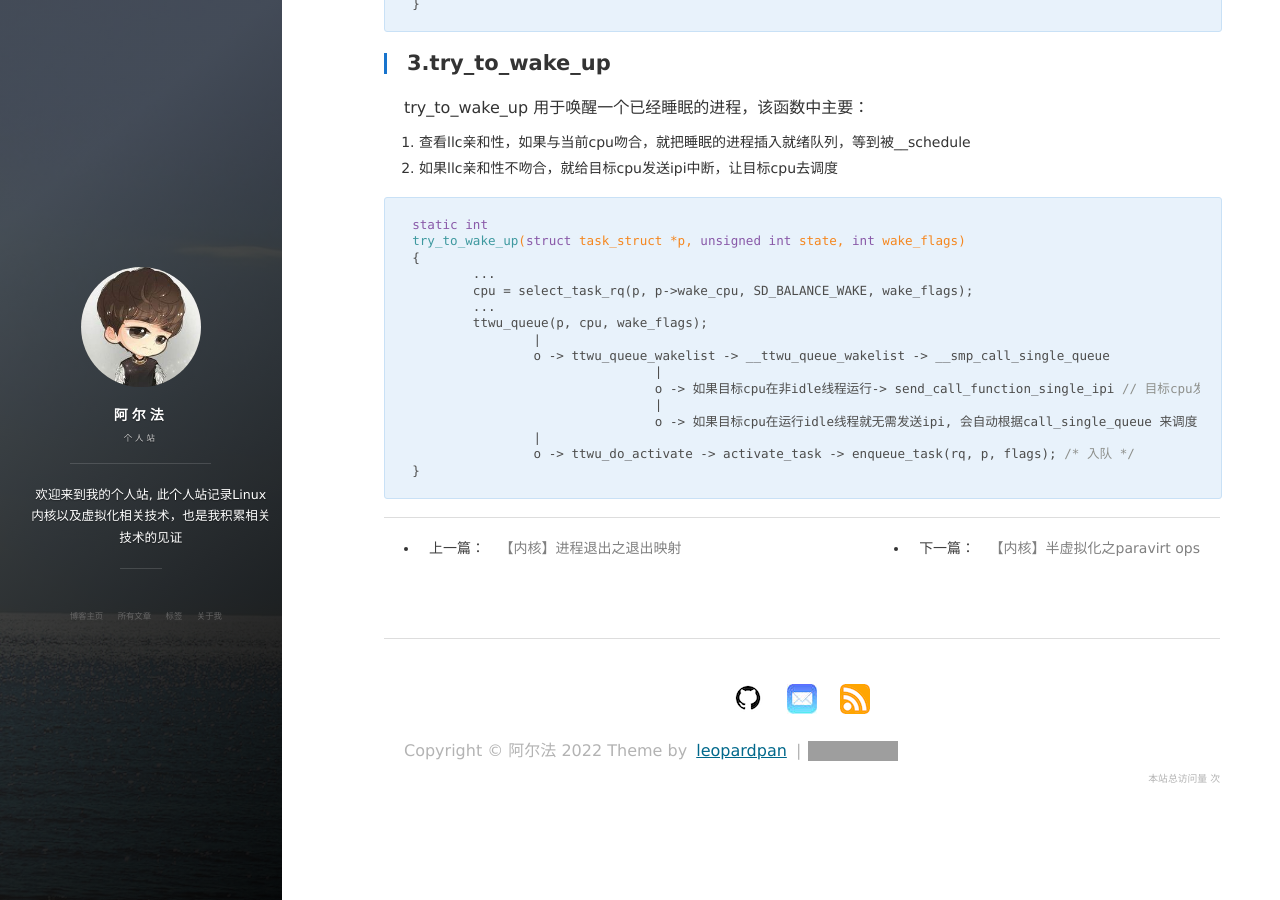
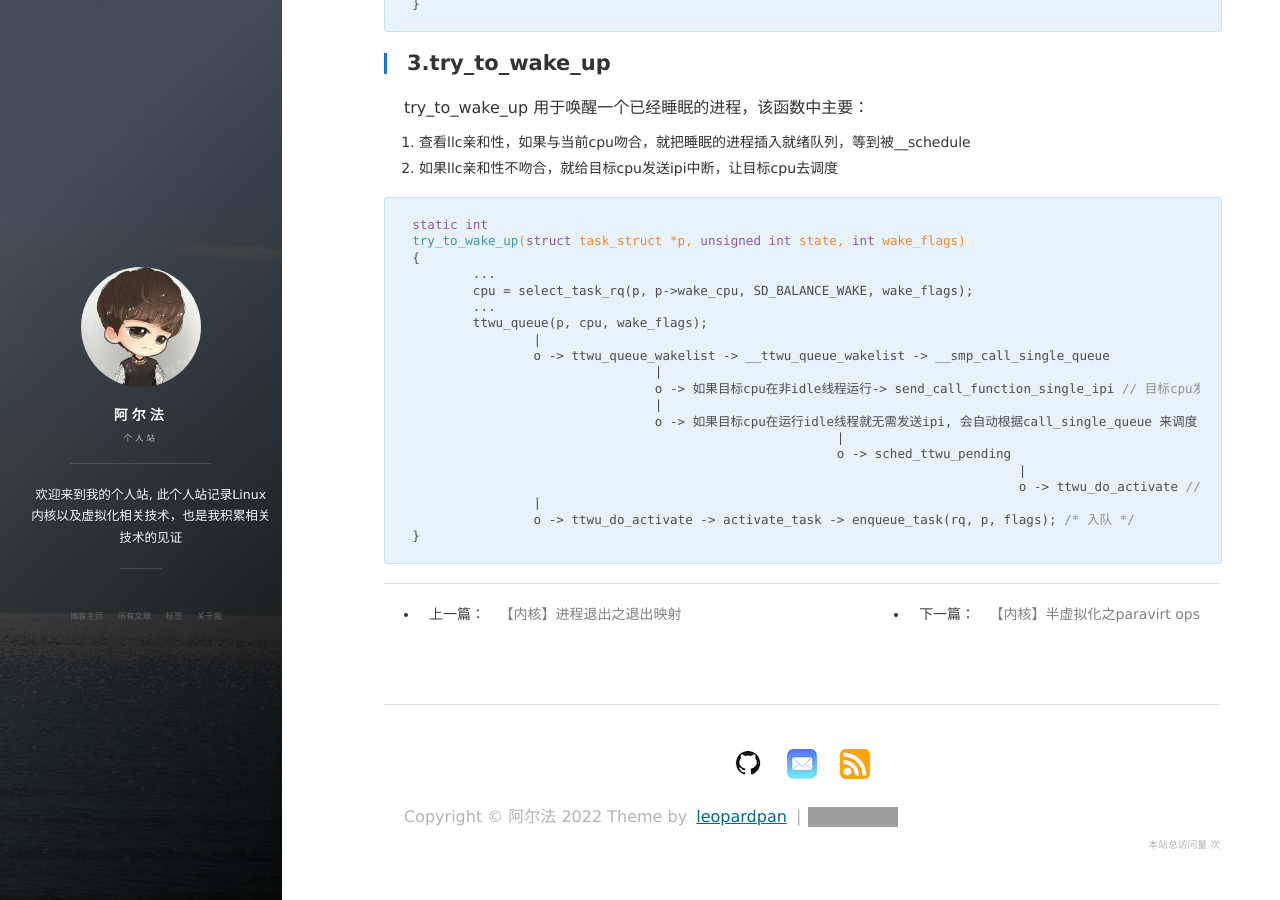
Before and after one commit to arafatms/arafatms.github.io, a Jekyll site: the page built from _posts/2022-10-12-KernelSchedule.md, in a window 1280 px wide and 900 px high, scrolled down 823 px. Built offline with Jekyll 4.4.1, drawn with Linux system fonts in a browser that asks for light colours; nearby versions of some CDN libraries; comment, search, counter and statistics services are not loaded; grey boxes are pictures that could not be loaded.

Commit message:
post: fix sched
Signed-off-by: arafatms <arafatms@outlook.com>

```diff
--- a/_posts/2022-10-12-KernelSchedule.md
+++ b/_posts/2022-10-12-KernelSchedule.md
@@ -55,6 +55,10 @@ try_to_wake_up(struct task_struct *p, unsigned int state, int wake_flags)
 				o -> 如果目标cpu在非idle线程运行-> send_call_function_single_ipi // 目标cpu发送ipi, 目标cpu ipi callback是generic_smp_call_function_single_interrupt
 				|
 				o -> 如果目标cpu在运行idle线程就无需发送ipi, 会自动根据call_single_queue 来调度 --> flush_smp_call_function_from_idle
+							|
+							o -> sched_ttwu_pending
+										|
+										o -> ttwu_do_activate // 下同
 		|
 		o -> ttwu_do_activate -> activate_task -> enqueue_task(rq, p, flags); /* 入队 */
 }
```
